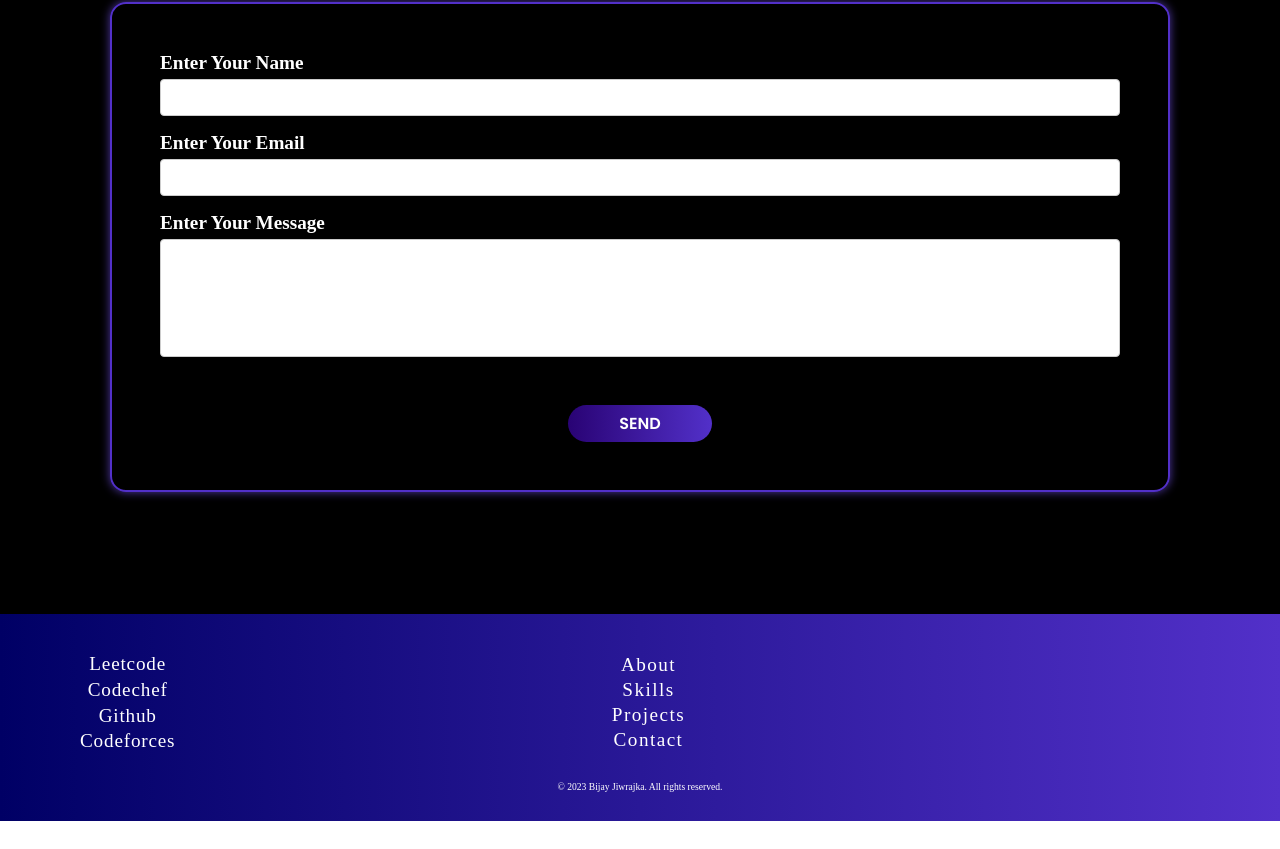
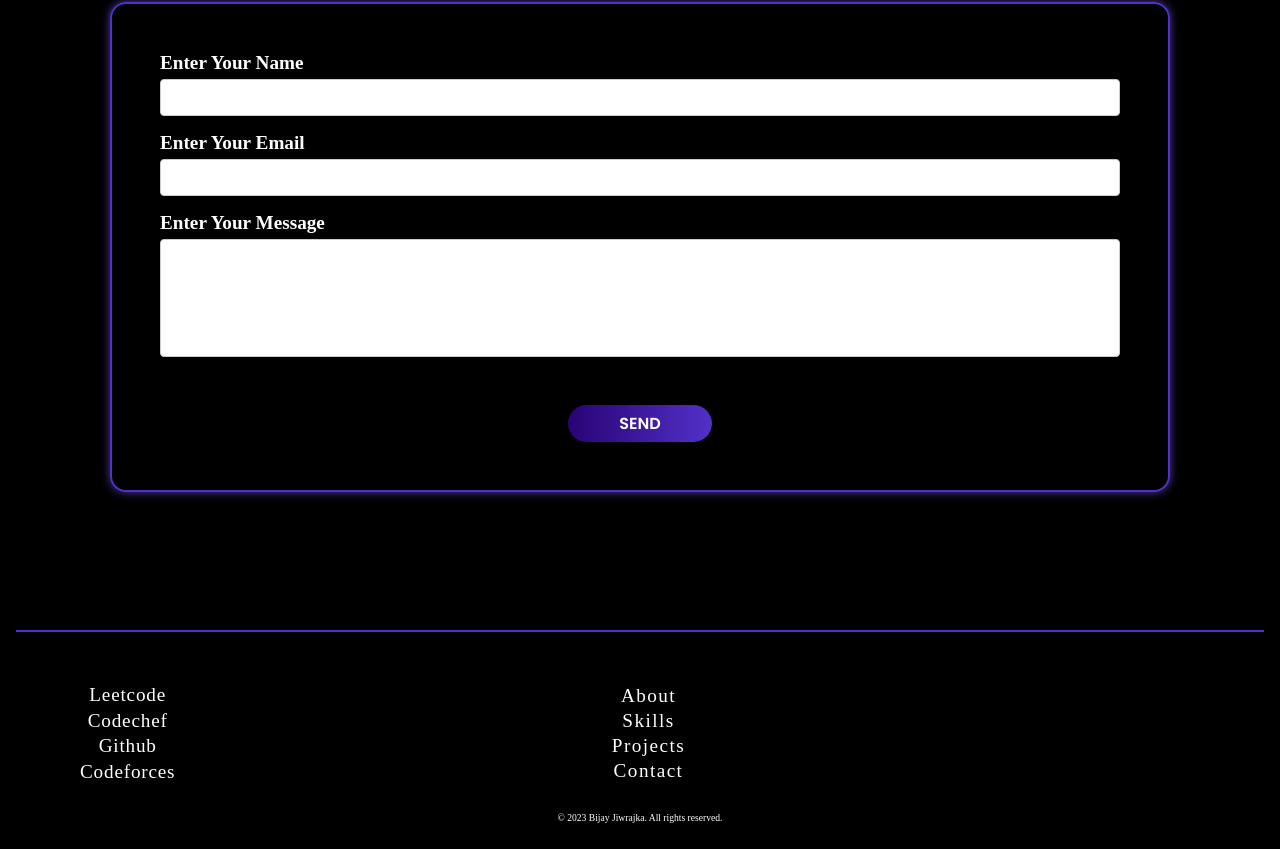
Before and after one commit to bj-jiwrajka/MyPortfolio, a React (Create React App) app: page / in a window 1280 px wide. Shown: the part 4812-5661 px from the top of the page. Before the commit the page ends 5633 px from the top, so only its background shows below. Built offline with nearby package versions, Linux system fonts and the light colour scheme; some icons are missing.

Commit message:
FIX: Minor bugs

```diff
--- a/src/App.css
+++ b/src/App.css
@@ -16,9 +16,11 @@
   --contact-boxshadow:#fff;
 
   --boxShadow: 0px 19px 60px rgb(0 0 0 / 8%);
-  --footer-text: #fff;
   --footer-text-hover: #ececec;
   --default-bg: rgb(239, 244, 246);
+
+  --footer-bg:  linear-gradient(to left, var(--orange), rgb(0, 0, 128));
+
   --button:  linear-gradient(to left, var(--orange), rgb(0, 0, 128));
   --button-hover:linear-gradient(to left, var(--orange), rgb(0, 0, 101));
 }
@@ -43,6 +45,8 @@
 
 
   --default-bg: #000000;
+
+  --footer-bg: #000;
 
   --button:linear-gradient(to left,#5230c9, rgb(41, 3, 116));
   --button-hover: linear-gradient(to left,#4122b4,rgb(43, 10, 110));
--- a/src/App.js
+++ b/src/App.js
@@ -22,7 +22,7 @@ function App() {
       <Education darkmode={darkMode} />
       <Projects darkmode={darkMode} />
       <Contact darkmode={darkMode} />
-      <Footer/>
+      <Footer darkmode={darkMode}/>
 
     </div>
 
--- a/src/Components/About/About.css
+++ b/src/Components/About/About.css
@@ -114,7 +114,7 @@ h4 {
         padding-bottom: 2rem;
     }
     .about-me{
-        margin-top: 0;
+        margin-top: 2rem;
     }
 
     .about-container {
--- a/src/Components/Footer/Footer.css
+++ b/src/Components/Footer/Footer.css
@@ -1,8 +1,7 @@
 .footer {
-    padding: 1em 0;
-    color: var(--footer-text);
-    user-select: none;
-    background: linear-gradient(to left, var(--orange), rgb(0, 0, 101));
+    padding: 1rem;
+    color: #fff;
+    background:var(--footer-bg);
 }
 
 .footer-container {
@@ -11,7 +10,6 @@
     align-items: center;
     margin: 0 auto;
     max-width: 1200px;
-
 }
 
 .fleft1 {
@@ -81,6 +79,9 @@
     text-align: center;
 
 }
+.footer .about-line {
+   width: 100%;
+}
 
 @media screen and (max-width: 683px) {
     .footer-container {
--- a/src/Components/Footer/Footer.jsx
+++ b/src/Components/Footer/Footer.jsx
@@ -3,11 +3,12 @@ import { Icon } from '@iconify/react';
 import { Link } from 'react-scroll';
 import './Footer.css';
 
-function Footer() {
+function Footer({ darkmode }) {
     return (
 
         <footer className="footer">
-
+            <div className={`${darkmode ? 'about-line' : ''}`}>
+            </div>
 
             <div className="footer-container">
 
--- a/src/Components/Projects/ProjectCard.css
+++ b/src/Components/Projects/ProjectCard.css
@@ -57,18 +57,14 @@
   }
 
   .project-actions {
-    display: flex;
-    justify-content: space-between;
+    /* display: flex; */
+    /* justify-content: space-between; */
   }
   .project-card img {
     width: 100%;
     height: 50%;
   }
 
-  .project-actions a .button {
-    margin-top: 1rem;
-  }
-
   .desc {
     font-size: 1rem;
   }
```
